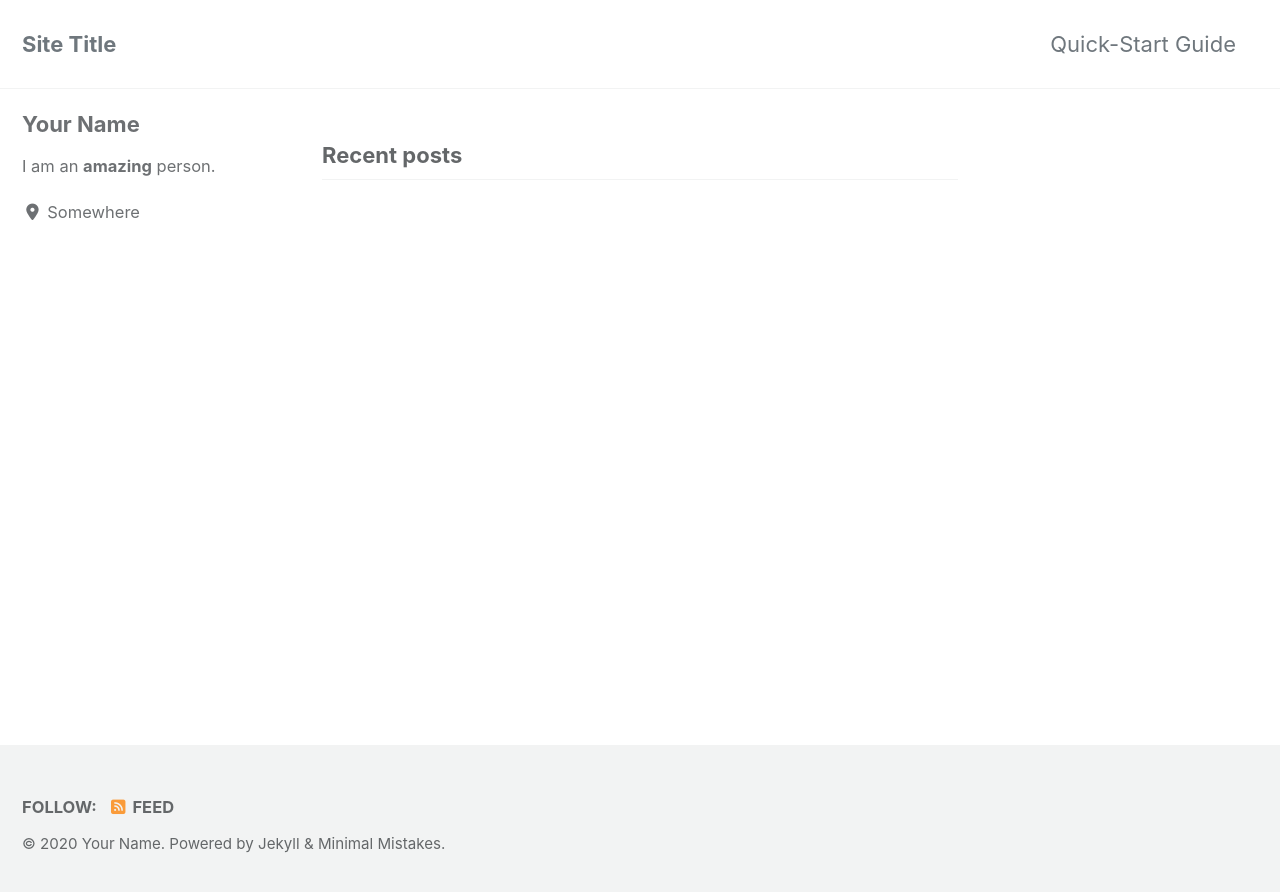
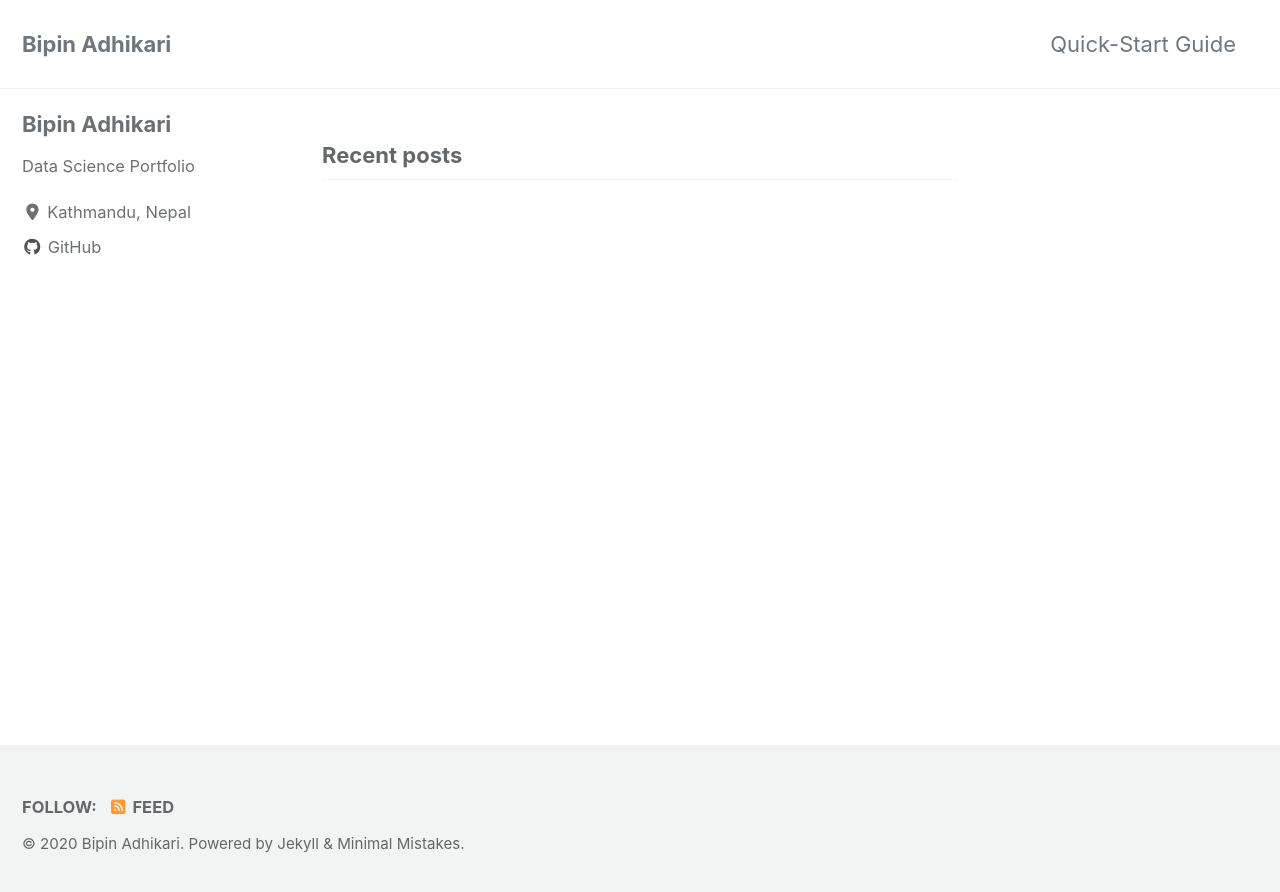
Before and after one commit to bipin-adh/bipin-adh.github.io, a Jekyll site: the page built from index.html, in a window 1280 px wide. Shown: the top 892 px of the page. Built offline with Jekyll 4.4.1, drawn with Linux system fonts in a browser that asks for light colours; cached includes are drawn as plain includes; nearby versions of some CDN libraries; the list of posts is cut into pages by our own code.

Commit message:
Changes made to config file

```diff
--- a/_config.yml
+++ b/_config.yml
@@ -16,11 +16,11 @@ minimal_mistakes_skin    : "default" # "air", "aqua", "contrast", "dark", "dirt"
 
 # Site Settings
 locale                   : "en-US"
-title                    : "Site Title"
+title                    : "Bipin Adhikari"
 title_separator          : "-"
 subtitle                 : # site tagline that appears below site title in masthead
-name                     : "Your Name"
-description              : "An amazing website."
+name                     : "Bipin Adhikari"
+description              : "Data Science Portfolio"
 url                      : # the base hostname & protocol for your site e.g. "https://mmistakes.github.io"
 baseurl                  : # the subpath of your site, e.g. "/blog"
 repository               : # GitHub username/repo-name e.g. "mmistakes/minimal-mistakes"
@@ -93,10 +93,10 @@ analytics:
 
 # Site Author
 author:
-  name             : "Your Name"
+  name             : "Bipin Adhikari"
   avatar           : # path of avatar image, e.g. "/assets/images/bio-photo.jpg"
-  bio              : "I am an **amazing** person."
-  location         : "Somewhere"
+  bio              : "Data Science Portfolio"
+  location         : "Kathmandu, Nepal"
   email            :
   links:
     - label: "Email"
@@ -113,7 +113,7 @@ author:
       # url: "https://facebook.com/"
     - label: "GitHub"
       icon: "fab fa-fw fa-github"
-      # url: "https://github.com/"
+      url: "https://github.com/bipin-adh"
     - label: "Instagram"
       icon: "fab fa-fw fa-instagram"
       # url: "https://instagram.com/"
@@ -279,3 +279,11 @@ defaults:
       comments: # true
       share: true
       related: true
+
+  # _pages
+  - scope:
+      path: ""
+      type: pages
+    values:
+      layout: single
+      author_profile: true
```
